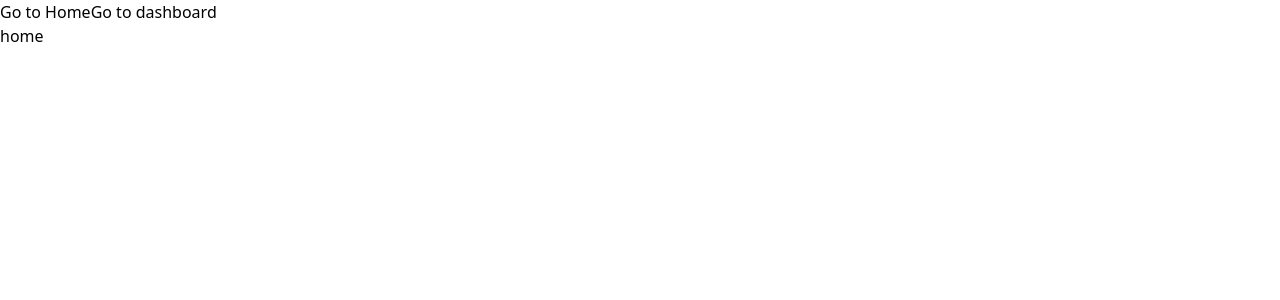
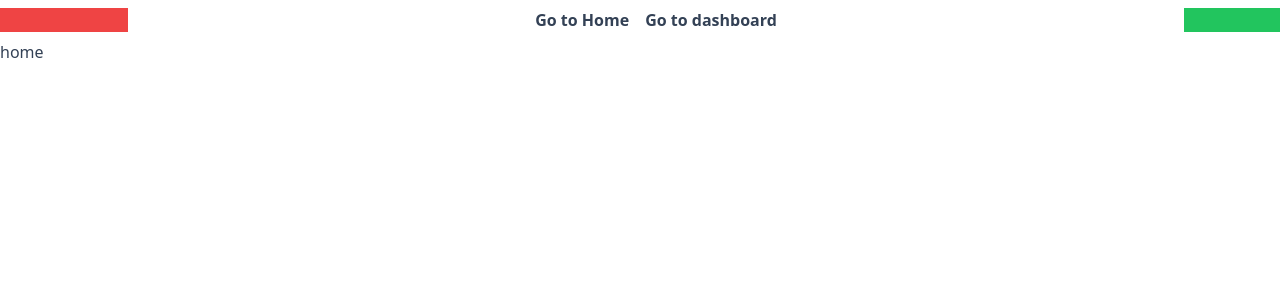
Before and after one commit to mthdht/learn, a Vue app: page / in a window 1280 px wide. Shown: the top 300 px of the page. Built offline with nearby package versions, Linux system fonts and the light colour scheme.

Commit message:
made navbar layout

```diff
--- a/index.html
+++ b/index.html
@@ -7,7 +7,7 @@
     <title>Vite + Vue</title>
   </head>
   <body>
-    <div id="app"></div>
+    <div id="app" class="text-slate-700"></div>
     <script type="module" src="/src/main.js"></script>
   </body>
 </html>
--- a/src/App.vue
+++ b/src/App.vue
@@ -1,16 +1,11 @@
 <template>
-  <p>
-    <!-- use the router-link component for navigation. -->
-    <!-- specify the link by passing the `to` prop. -->
-    <!-- `<router-link>` will render an `<a>` tag with the correct `href` attribute -->
-    <router-link to="/">Go to Home</router-link>
-    <router-link to="/dashboard">Go to dashboard</router-link>
-  </p>
-  <!-- route outlet -->
-  <!-- component matched by the route will render here -->
+  <Navbar></Navbar>
+
   <router-view></router-view>
 </template>
 
-<script setup></script>
+<script setup>
+import Navbar from './components/Navbar.vue';
+</script>
 
 <style scoped></style>
--- /dev/null
+++ b/src/components/Navbar.vue
@@ -0,0 +1,16 @@
+<template>
+  <header class="navbar">
+    <div
+      class="navbar-container flex gap-4 container mx-auto font-semibold py-2"
+    >
+      <div class="navbar-brand bg-red-500 w-32"></div>
+      <div class="navbar-links flex justify-center gap-4 grow">
+        <router-link to="/">Go to Home</router-link>
+        <router-link to="/dashboard">Go to dashboard</router-link>
+      </div>
+      <div class="navbar-actions w-24 bg-green-500"></div>
+    </div>
+  </header>
+</template>
+
+<script setup></script>
```
